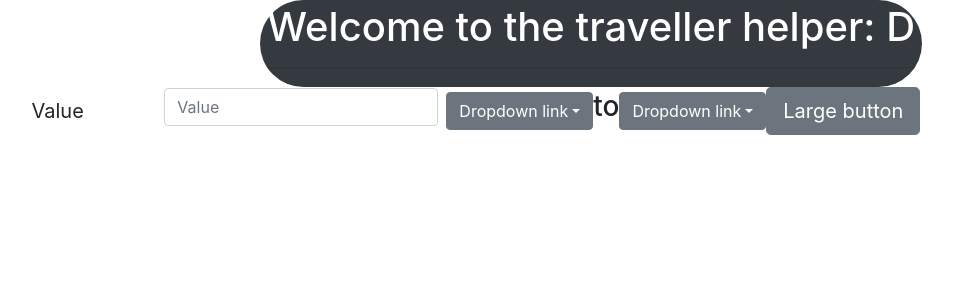
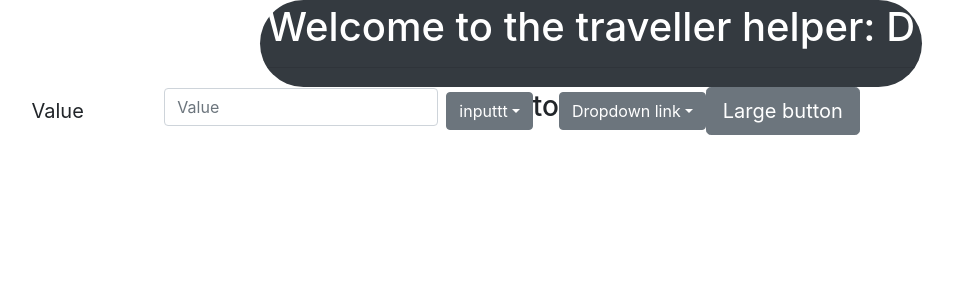
Before and after one commit to ivinapontes/traveller-helper, a React (Create React App) app: page / in a window 1280 px wide. Shown: the top 300 px of the page, without its empty margins (49-1002 px from the left). Built offline with nearby package versions, Linux system fonts and the light colour scheme.

Commit message:
dividing in to components

```diff
--- /dev/null
+++ b/src/components/ConvertBtn.js
@@ -0,0 +1,13 @@
+import React, { Component } from "react";
+
+class ConvertBtn extends Component {
+  render() {
+    return (
+      <button type="button" className="btn btn-secondary btn-lg">
+        Large button
+      </button>
+    );
+  }
+}
+
+export default ConvertBtn;
--- /dev/null
+++ b/src/components/CurrencyTarget.js
@@ -0,0 +1,35 @@
+import React, { Component } from "react";
+
+class CurrencyTarget extends Component {
+  render() {
+    return (
+      <div className="dropdown">
+        <a
+          className="btn btn-secondary dropdown-toggle"
+          href="#"
+          role="button"
+          id="dropdownMenuLink"
+          data-toggle="dropdown"
+          aria-haspopup="true"
+          aria-expanded="false"
+        >
+          Dropdown link
+        </a>
+
+        <div className="dropdown-menu" aria-labelledby="dropdownMenuLink">
+          <a className="dropdown-item" href=".com">
+            Action
+          </a>
+          <a className="dropdown-item" href="hsshs.com">
+            Another action
+          </a>
+          <a className="dropdown-item" href="ksksksks/cp,">
+            Something else here
+          </a>
+        </div>
+      </div>
+    );
+  }
+}
+
+export default CurrencyTarget;
--- /dev/null
+++ b/src/components/CurrencyToBeConverted.js
@@ -0,0 +1,23 @@
+import React, { Component } from "react";
+
+class CurrencyToBeConverted extends Component {
+  render() {
+    return (
+      <div className="dropdown">
+        <a
+          className="btn btn-secondary dropdown-toggle"
+          href="#"
+          role="button"
+          id="dropdownMenuLink"
+          data-toggle="dropdown"
+          aria-haspopup="true"
+          // aria-expanded="true"
+        >
+          inputtt
+        </a>
+      </div>
+    );
+  }
+}
+
+export default CurrencyToBeConverted;
--- a/src/components/userInput.js
+++ b/src/components/userInput.js
@@ -1,4 +1,7 @@
 import React, { Component } from "react";
+import CurrencyToBeConverted from "./CurrencyToBeConverted";
+import CurrencyTarget from "./CurrencyTarget";
+import ConvertBtn from "./ConvertBtn";
 
 class UserInput extends Component {
   render() {
@@ -16,60 +19,11 @@ class UserInput extends Component {
           id="inlineFormInputName2"
           placeholder="Value"
         />
-        <div className="dropdown">
-          <a
-            className="btn btn-secondary dropdown-toggle"
-            href="#"
-            role="button"
-            id="dropdownMenuLink"
-            data-toggle="dropdown"
-            aria-haspopup="true"
-            aria-expanded="false"
-          >
-            Dropdown link
-          </a>
 
-          <div className="dropdown-menu" aria-labelledby="dropdownMenuLink">
-            <a className="dropdown-item" href=".com">
-              Action
-            </a>
-            <a className="dropdown-item" href="hsshs.com">
-              Another action
-            </a>
-            <a className="dropdown-item" href="ksksksks/cp,">
-              Something else here
-            </a>
-          </div>
-        </div>
+        <CurrencyToBeConverted />
         <h3>to </h3>
-        <div className="dropdown">
-          <a
-            className="btn btn-secondary dropdown-toggle"
-            href="#"
-            role="button"
-            id="dropdownMenuLink"
-            data-toggle="dropdown"
-            aria-haspopup="true"
-            aria-expanded="false"
-          >
-            Dropdown link
-          </a>
-
-          <div className="dropdown-menu" aria-labelledby="dropdownMenuLink">
-            <a className="dropdown-item" href=".com">
-              Action
-            </a>
-            <a className="dropdown-item" href="hsshs.com">
-              Another action
-            </a>
-            <a className="dropdown-item" href="ksksksks/cp,">
-              Something else here
-            </a>
-          </div>
-        </div>
-        <button type="button" className="btn btn-secondary btn-lg">
-          Large button
-        </button>
+        <CurrencyTarget />
+        <ConvertBtn />
       </form>
     );
   }
```
